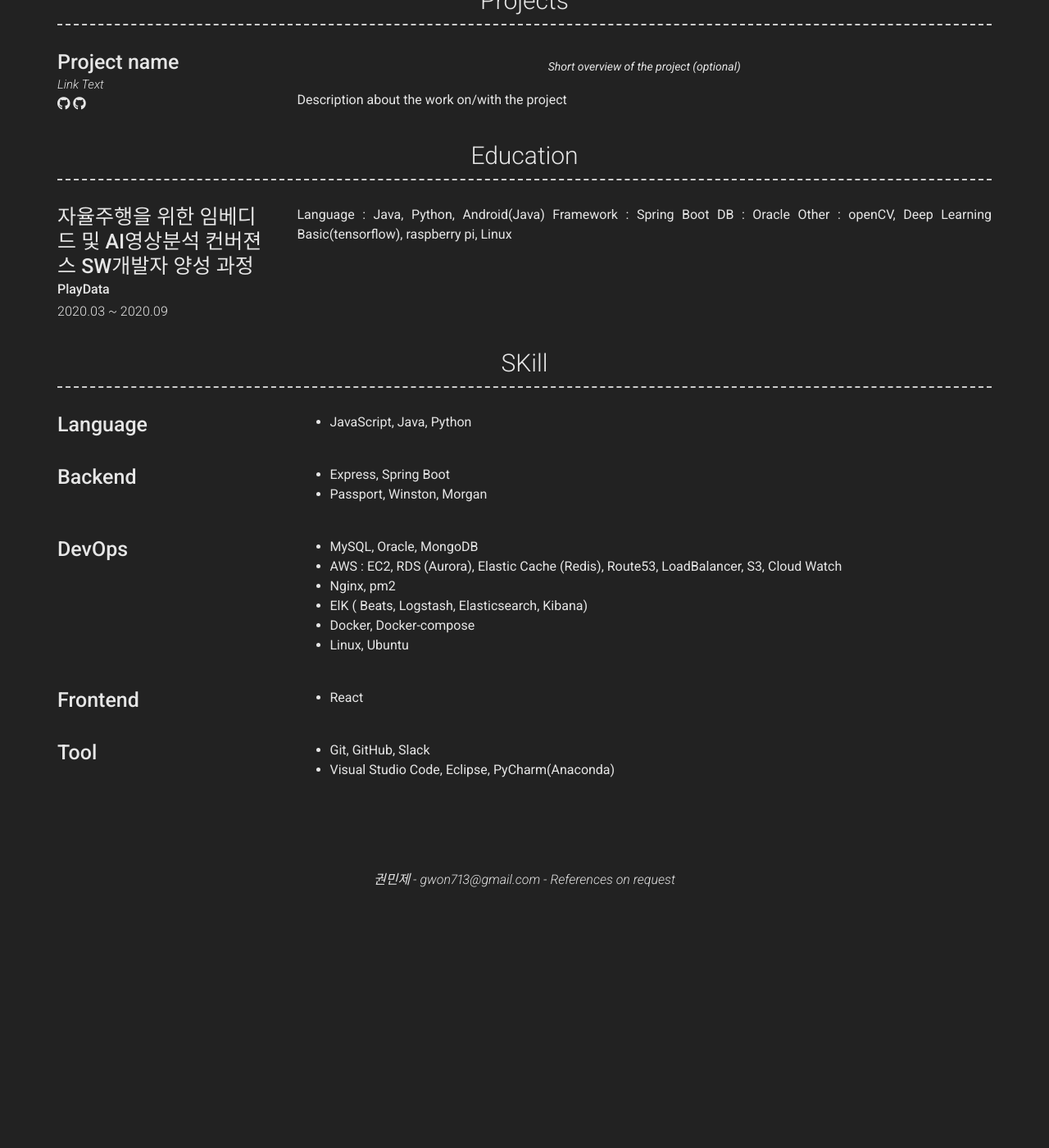
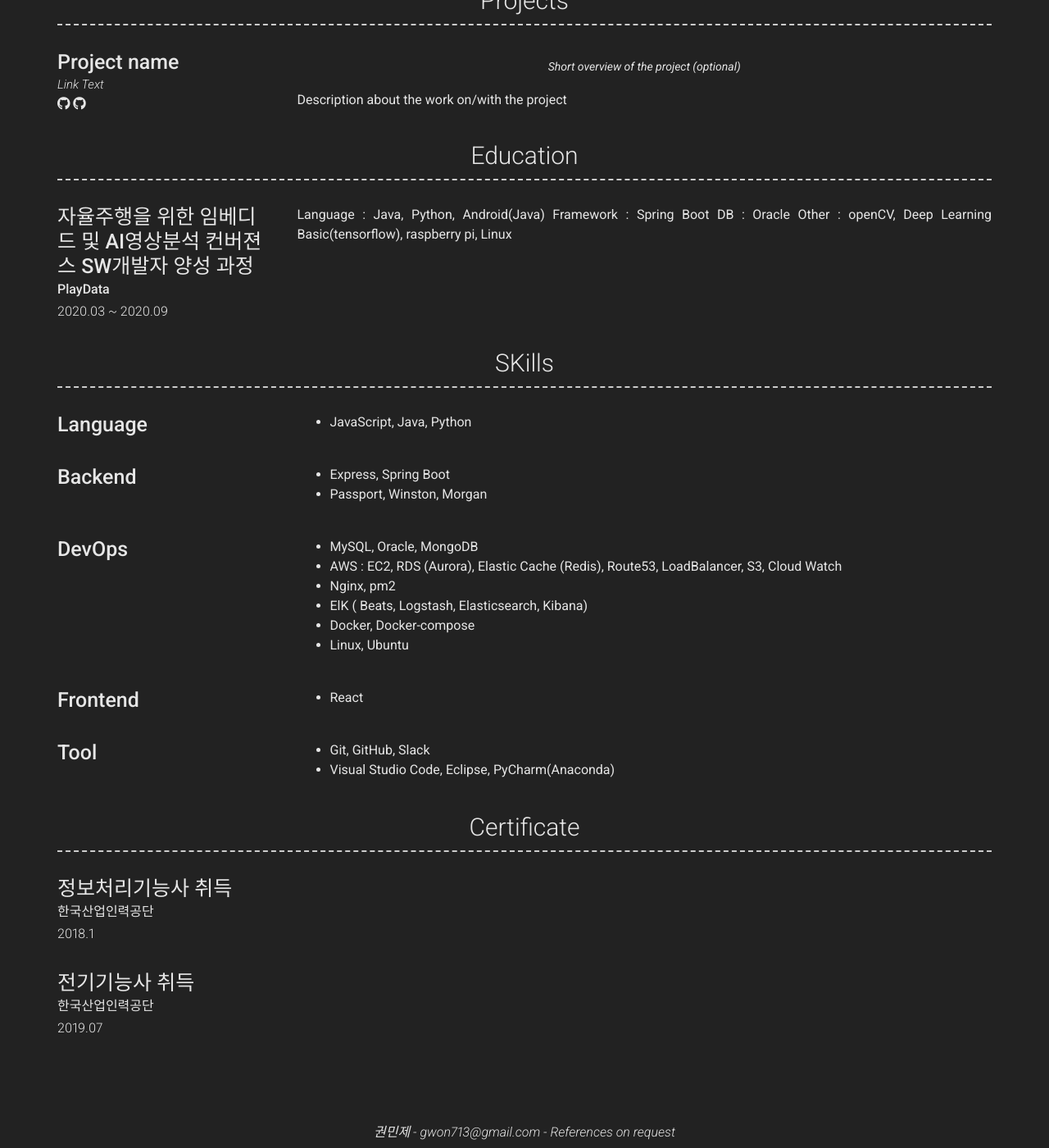
Before and after one commit to gwon713/gwon713.github.io, a Jekyll site: the page built from index.md, in a window 1280 px wide and 1400 px high, scrolled down 1039 px. Shown: the whole window at 82% size. Built offline with Jekyll 4.4.1, drawn with Linux system fonts in a browser that asks for light colours; nearby versions of some CDN libraries; before the commit the page ends 2131 px from its top, so only the background shows below that.

Commit message:
Update _config.yml

```diff
--- a/_config.yml
+++ b/_config.yml
@@ -113,7 +113,7 @@ content:
           Framework : Spring Boot
           DB : Oracle
           Other : openCV, Deep Learning Basic(tensorflow), raspberry pi, Linux
-  - title: SKill
+  - title: SKills
     layout: list
     content:
       - layout: left
@@ -143,7 +143,17 @@ content:
         description: |
           - Git, GitHub, Slack
           - Visual Studio Code, Eclipse, PyCharm(Anaconda)
-
+  - title: Certificate
+    layout: list
+    content:
+      - layout: left
+        title: 정보처리기능사 취득
+        sub_title: 한국산업인력공단
+        caption: 2018.10
+      - layout: left
+        title: 전기기능사 취득
+        sub_title: 한국산업인력공단
+        caption: 2019.07
 
 # Footer
 footer_show_references: true
```
